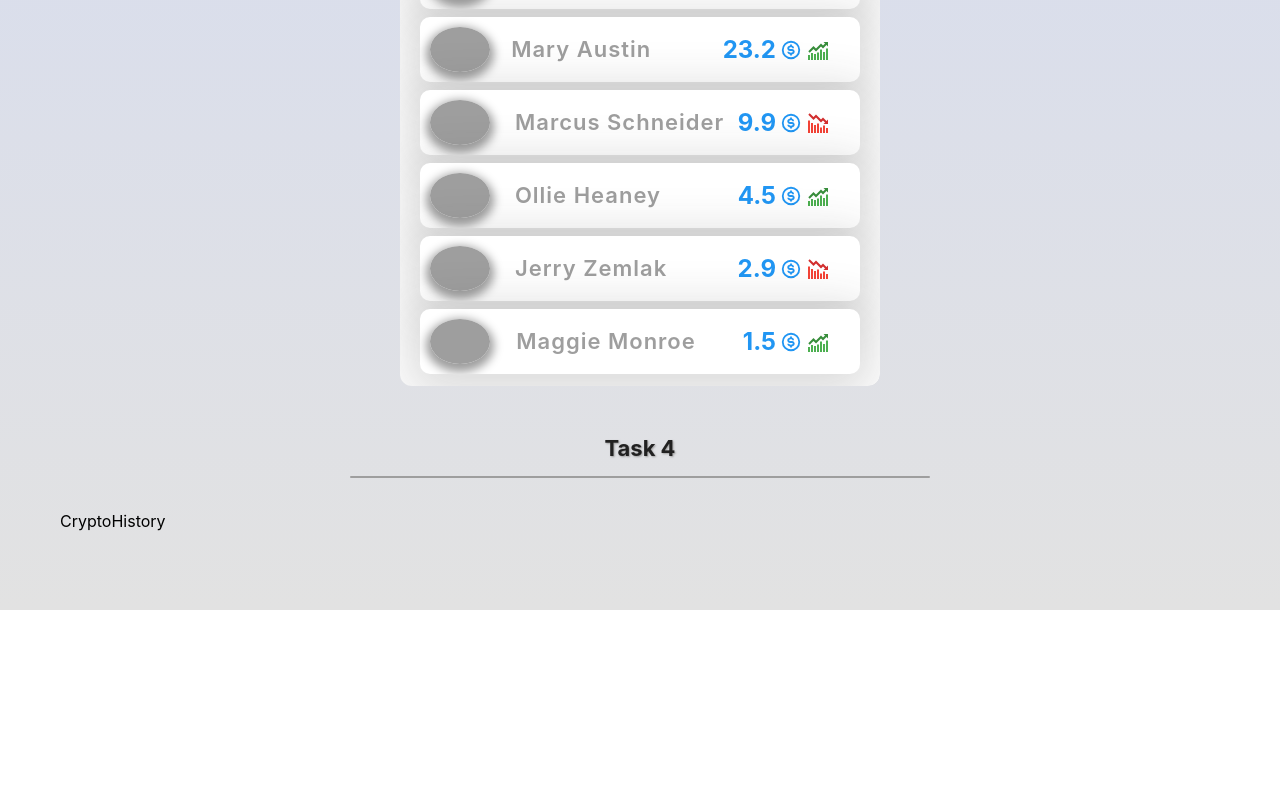
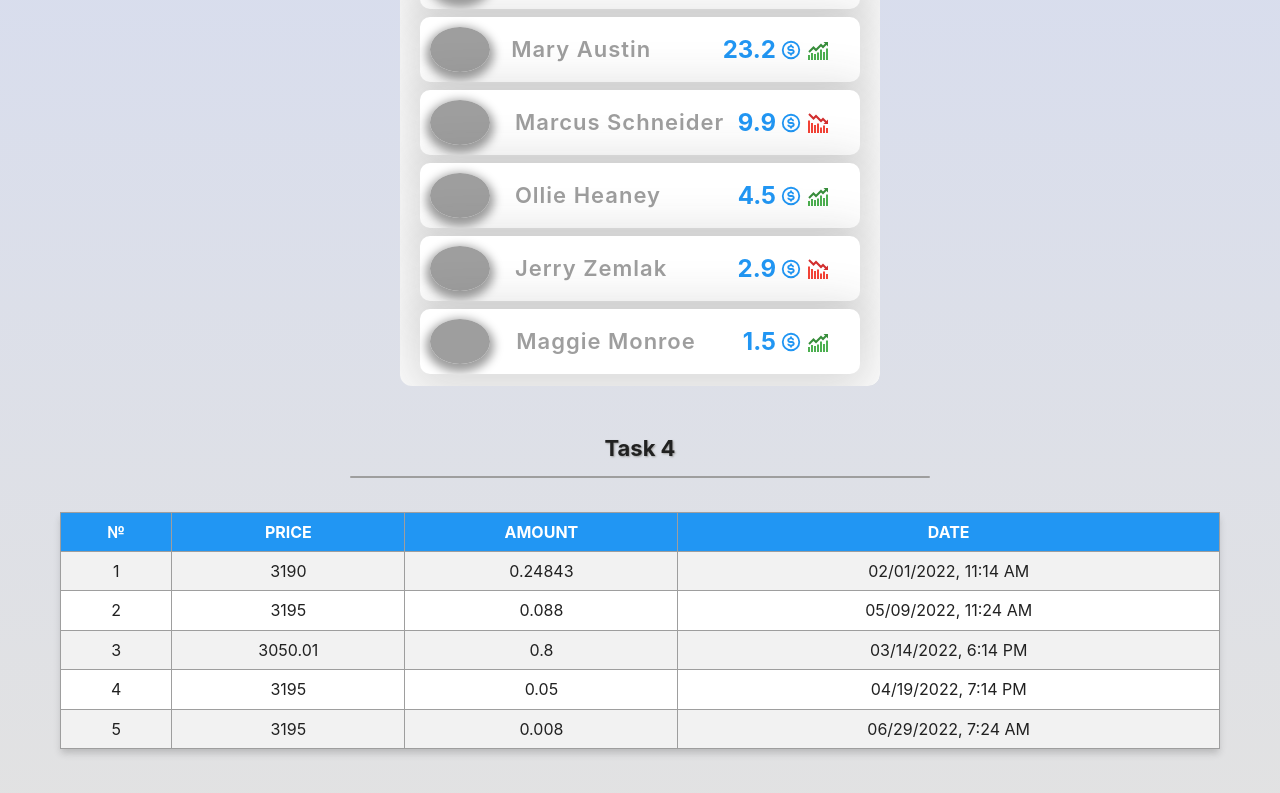
Before and after one commit to starik061/react-additional_lessons, a React (Create React App) app: page / in a window 1280 px wide. Shown: the part 1344-2137 px from the top of the page. Before the commit the page ends 1954 px from the top, so only its background shows below. Built offline with nearby package versions, Linux system fonts and the light colour scheme; grey boxes are pictures that could not be loaded.

Commit message:
add task-4

```diff
--- a/src/components/App/App.jsx
+++ b/src/components/App/App.jsx
@@ -10,6 +10,7 @@
 import article from '../../data/article';
 import data from '../../data/data.json';
 import forbes from '../../data/forbes.json';
+import items from '../../data/transactions.json';
 
 export const App = () => {
   return (
@@ -38,7 +39,7 @@
         <Heading marginTop="50px" marginBottom="50px" textAlign="center">
           Task 4
         </Heading>
-        <CryptoHistory />
+        <CryptoHistory items={items} />
       </Container>
     </Section>
   );
--- a/src/components/CryptoHistory/CryptoHistory.jsx
+++ b/src/components/CryptoHistory/CryptoHistory.jsx
@@ -1,5 +1,28 @@
 import { BaseTable, THead, Th, Tr, Td } from './CryptoHistory.styled';
+import { formatEventStart } from '../../utils/dateTransofrm';
 
-export const CryptoHistory = () => {
-  return <div>CryptoHistory</div>;
+export const CryptoHistory = ({ items }) => {
+  return (
+    <BaseTable>
+      <THead>
+        <tr>
+          <Th>№</Th>
+          <Th>PRICE</Th>
+          <Th>AMOUNT</Th>
+          <Th>DATE</Th>
+        </tr>
+      </THead>
+
+      <tbody>
+        {items.map(({ id, price, amount, date }, index) => (
+          <Tr key={id}>
+            <Td>{index + 1}</Td>
+            <Td>{price}</Td>
+            <Td>{amount}</Td>
+            <Td>{formatEventStart(date)}</Td>
+          </Tr>
+        ))}
+      </tbody>
+    </BaseTable>
+  );
 };
--- a/src/utils/dateTransofrm.js
+++ b/src/utils/dateTransofrm.js
@@ -1,5 +1,10 @@
 import formatDistanceToNow from 'date-fns/formatDistanceToNow';
+import { format } from 'date-fns';
 
 export function getDate(dateInfo) {
   return formatDistanceToNow(new Date(dateInfo));
 }
+
+export const formatEventStart = start => {
+  return format(new Date(start), 'Pp');
+};
```
